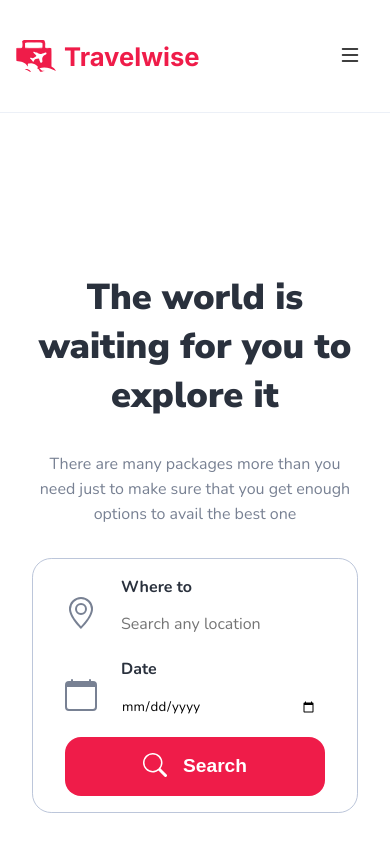
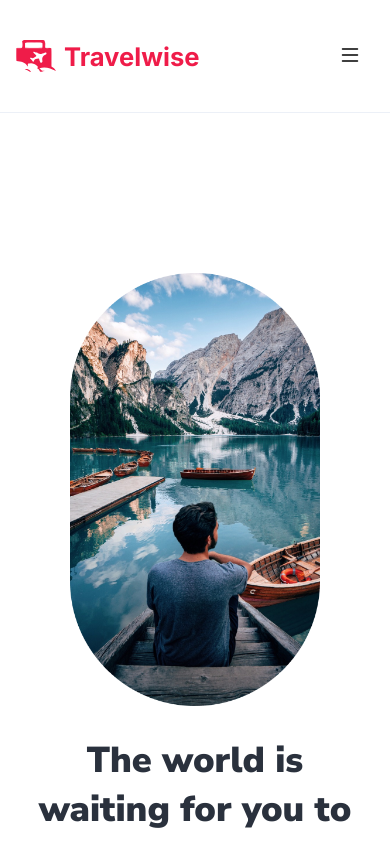
Before and after one commit to Master-Osaro/travelwise, a Next.js app: page / in a window 390 px wide. Shown: the top 841 px of the page. Built offline with nearby package versions, Linux system fonts and the light colour scheme.

Commit message:
Intro Section Responsive Order at 640px

```diff
--- a/components/Intro.module.css
+++ b/components/Intro.module.css
@@ -44,6 +44,7 @@
     .content{
         text-align: center;
         place-items: center;
+        order: 3;
     }
 
 }
@@ -200,6 +201,7 @@
 @media screen and (max-width: 640px){
     .media{
         margin-left: unset;
+        order: 2;
     }
 }
 .media__item img{
```
